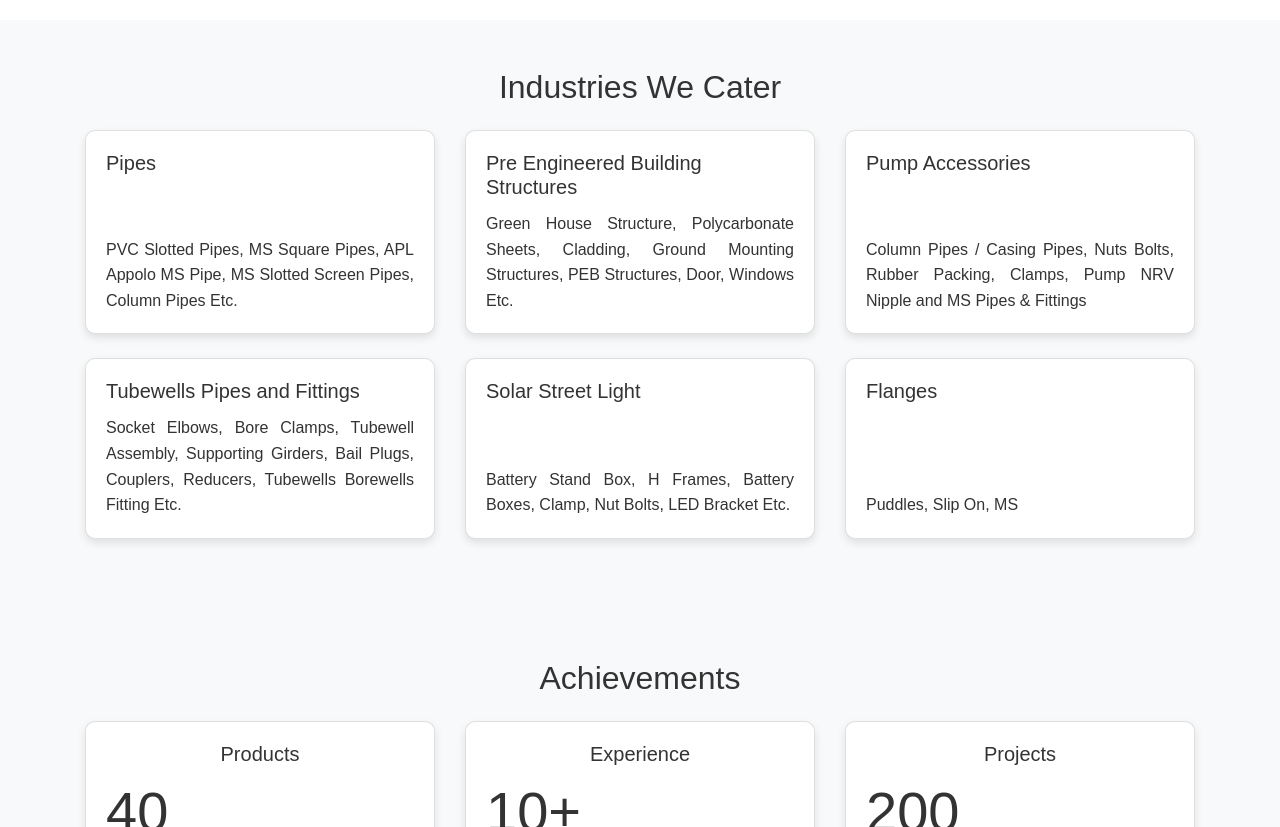
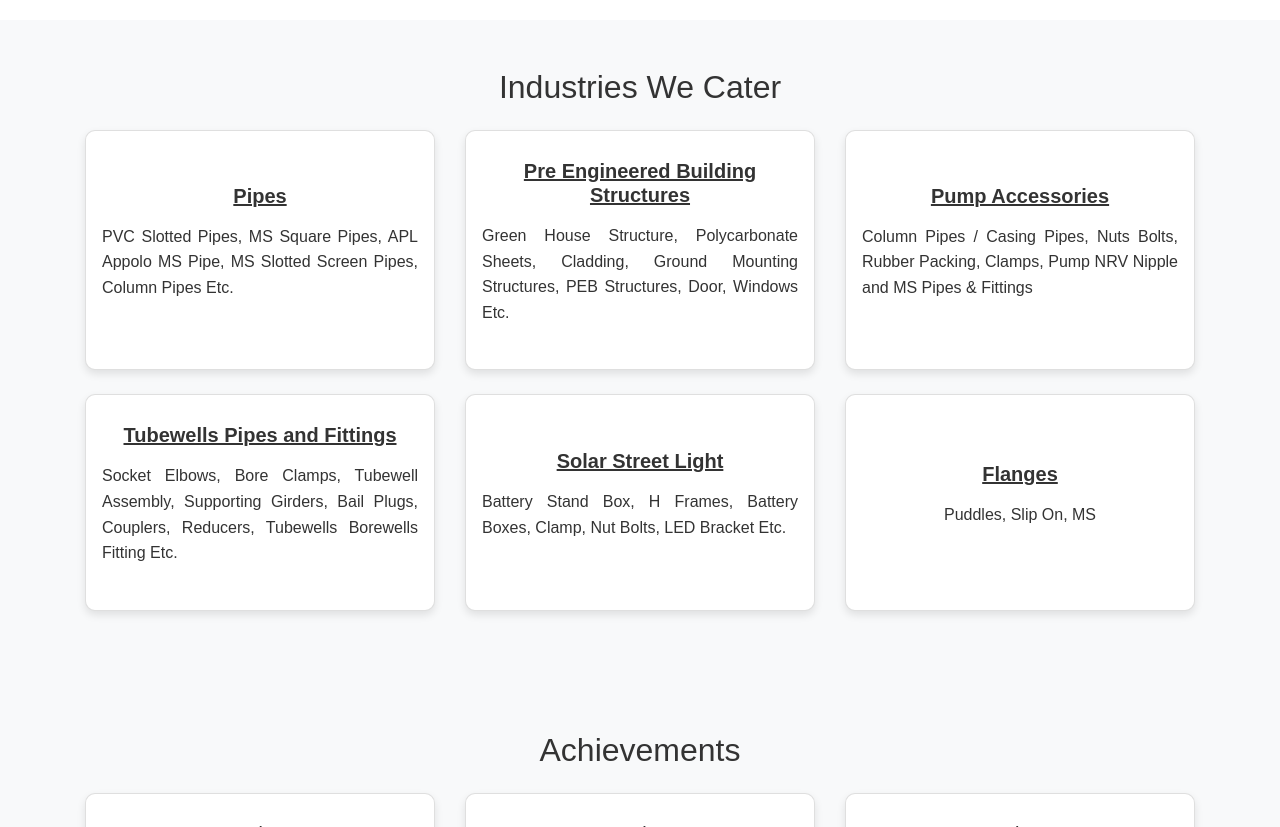
Before and after one commit to AnmolMittal98/AlphaTubesWebsite, a plain HTML site: page index.html in a window 1280 px wide. Shown: the part 2843-3670 px from the top of the page. Drawn offline with nearby package versions, Linux system fonts and the light colour scheme.

Commit message:
Changed styles for the industries and achievements

```diff
--- a/styles.css
+++ b/styles.css
@@ -126,6 +126,7 @@ header {
     height: 100%; /* Ensure cards take up the full height of the column */
     display: flex;
     flex-direction: column;
+    padding: 1.25rem; /* Add padding to the card body */
 }
 
 .card-body {
@@ -133,7 +134,7 @@ header {
     display: flex;
     flex-direction: column;
     justify-content: space-between;
-    padding: 1.25rem; /* Add padding to the card body */
+    padding: 0; /* Remove padding from the card body */
 }
 
 .card-text {
@@ -145,9 +146,30 @@ header {
     margin-top: auto; /* Push the button to the bottom of the card */
 }
 
-/* Ensure industries we cater cards are of the same size */
+/* Ensure industries we cater cards are of the same size and better spaced */
 .industries .card {
     height: 100%; /* Ensure cards take up the full height of the column */
+    padding: 1rem; /* Add padding inside the cards */
+    margin-bottom: 1.5rem; /* Add margin between the cards */
+}
+
+.industries .card-body {
+    display: flex;
+    flex-direction: column;
+    justify-content: center;
+    align-items: center; /* Center the text inside the card */
+    text-align: center; /* Center the text */
+}
+
+.industries .card-title {
+    margin-bottom: 1rem; /* Add space below the title */
+    font-weight: bold; /* Make the title bold */
+    text-decoration: underline; /* Underline the title */
+}
+
+.industries .card-text {
+    margin-bottom: 1rem; /* Add space below the text */
+    text-align: justify; /* Justify the text for better alignment */
 }
 
 /* Custom styles for Slick Slider */
@@ -338,3 +360,23 @@ iframe body {
     height: 100px; /* Set a fixed height */
     object-fit: contain; /* Ensure the logo fits within the dimensions */
 }
+
+/* Achievements Section */
+.achievements .card {
+    height: 100%; /* Ensure cards take up the full height of the column */
+    padding: 1rem; /* Add padding inside the cards */
+    margin-bottom: 1.5rem; /* Add margin between the cards */
+}
+
+.achievements .card-body {
+    display: flex;
+    flex-direction: column;
+    justify-content: center;
+    align-items: center; /* Center the text inside the card */
+    text-align: center; /* Center the text */
+}
+
+.achievements .card-text {
+    margin-bottom: 1rem; /* Add space below the text */
+    text-align: center; /* Center the text */
+}
```
